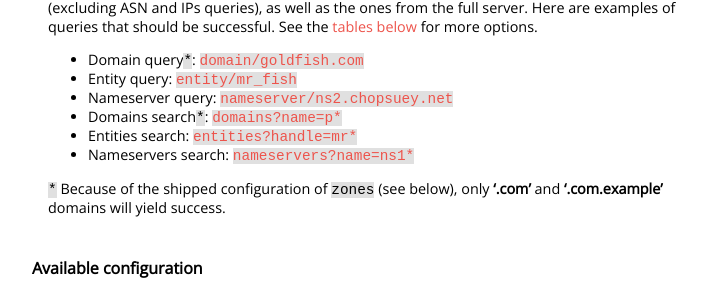
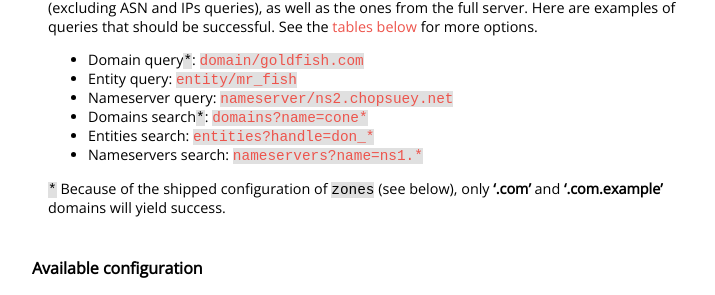
Before and after one commit to NICMx/rdap-server, a Jekyll site: the page built from demo-server.md, in a window 1280 px wide and 900 px high, scrolled down 1540 px. Shown: the part 150-445 px from the top of the window, without its empty margins (272-987 px from the left). Built offline with Jekyll 4.4.1, drawn with Linux system fonts in a browser that asks for light colours; nearby versions of some CDN libraries.

Commit message:
Add chars to search patterns used as examples

```diff
--- a/demo-server.md
+++ b/demo-server.md
@@ -54,9 +54,9 @@ As a demo version, this server has limited features compared to the ones defined
 + Domain query`*`: [`domain/goldfish.com`](http://localhost:8080/rdap-server/domain/goldfish.com)
 + Entity query: [`entity/mr_fish`](http://localhost:8080/rdap-server/entity/mr_fish)
 + Nameserver query: [`nameserver/ns2.chopsuey.net`](http://localhost:8080/rdap-server/nameserver/ns2.chopsuey.net)
-+ Domains search`*`: [`domains?name=p*`](http://localhost:8080/rdap-server/domains?name=p*)
-+ Entities search: [`entities?handle=mr*`](http://localhost:8080/rdap-server/entities?handle=mr*)
-+ Nameservers search: [`nameservers?name=ns1*`](http://localhost:8080/rdap-server/nameservers?name=ns1*)
++ Domains search`*`: [`domains?name=cone*`](http://localhost:8080/rdap-server/domains?name=p*)
++ Entities search: [`entities?handle=don_*`](http://localhost:8080/rdap-server/entities?handle=mr*)
++ Nameservers search: [`nameservers?name=ns1.*`](http://localhost:8080/rdap-server/nameservers?name=ns1*)
 
 `*` Because of the shipped configuration of `zones` (see below), only **'.com'** and **'.com.example'** domains will yield success.
 
```
